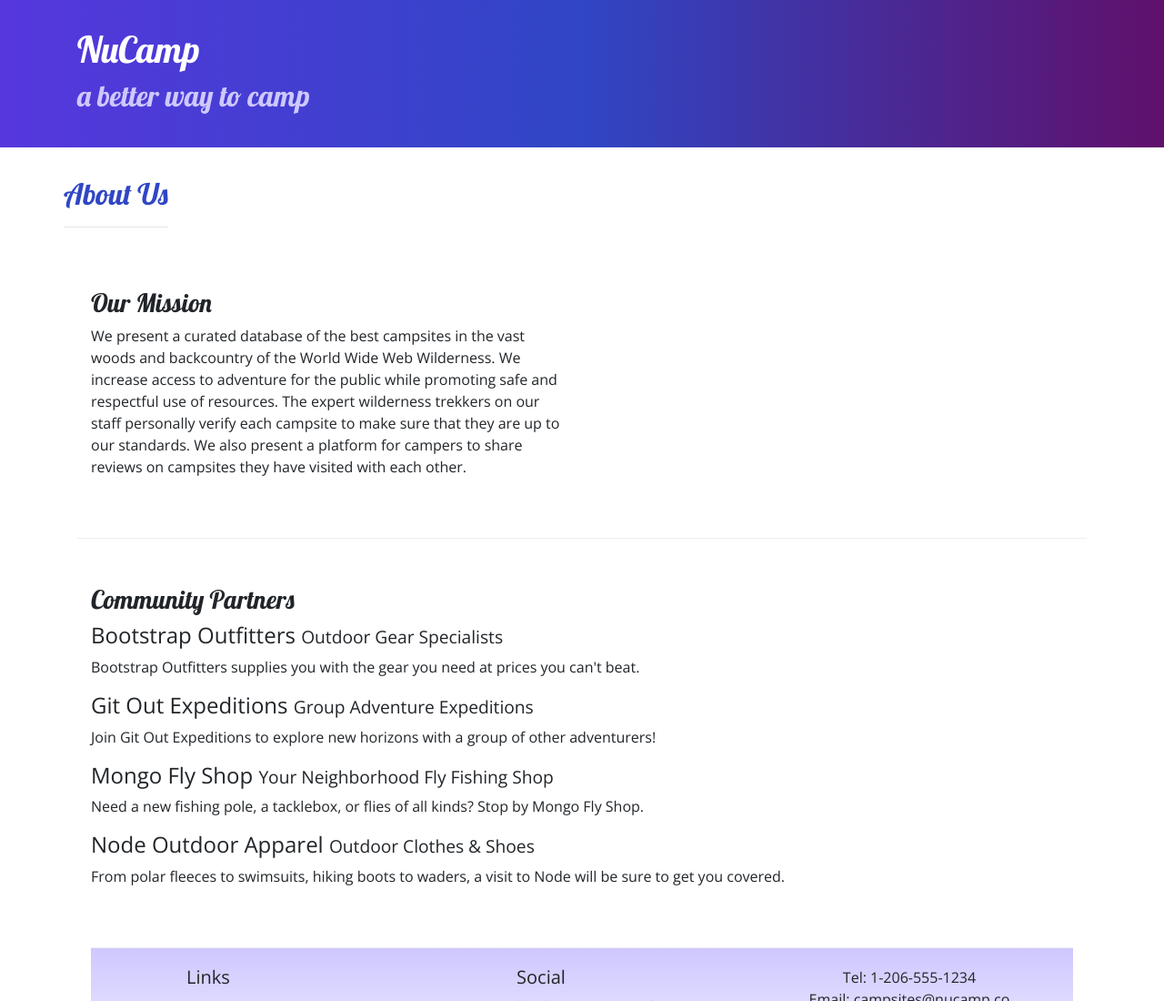
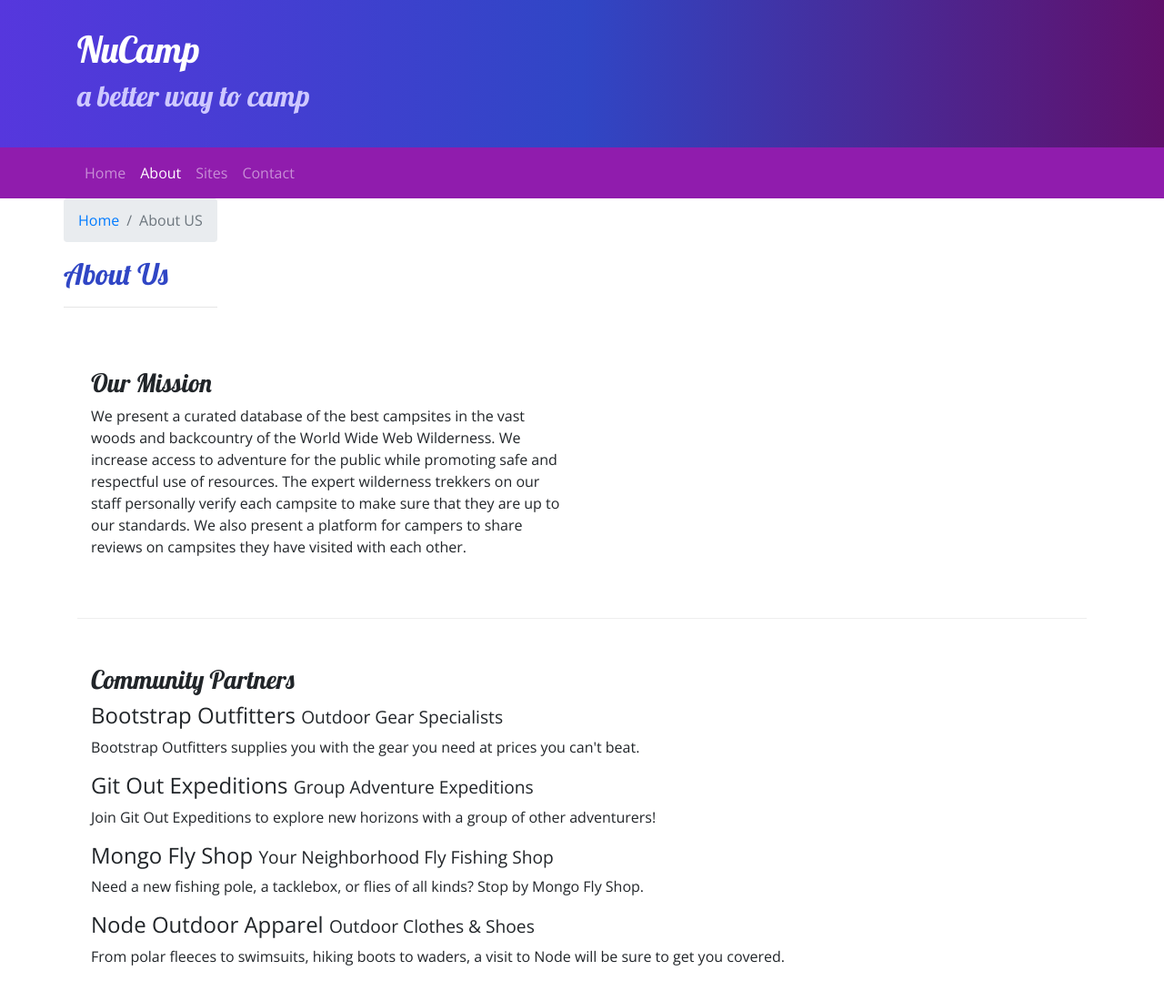
Before and after one commit to sabin007/git-test, a website: page aboutus.html in a window 1280 px wide. Shown: the top 1100 px of the page at 91% size. Drawn offline with nearby package versions, Linux system fonts and the light colour scheme.

Commit message:
My new changes

```diff
--- a/aboutus.html
+++ b/aboutus.html
@@ -27,10 +27,31 @@
       </div>
     </header >
 
+    <nav class="navbar navbar-expand-sm navbar-dark sticky-top">
+        <div class="container">
+        <button class="navbar-toggler ml-auto" type="button" data-toggle="collapse" data-target="#nucampNavbar">
+
+        <span class="navbar-toggler-icon"></span>
+        </button>
+    <div class="collapse navbar-collapse" id="nucampNavbar">
+       <ul class="navbar-nav">
+           <li class="nav-item"><a class="nav-link" href="index.html">Home</a></li>
+           <li class="nav-item active"><a class="nav-link" href="#">About</a> </li>
+           <li class="nav-item"><a class="nav-link" href="#">Sites</a></li>
+           <li class="nav-item"><a class="nav-link" href="#">Contact</a></li>
+            </ul>
+            </div>
+        </div>
+    </nav>
+
     <div class="container">
         <div class="row" >
             <div class="column">
+                <ol class="breadcrumb">
 
+                    <li class="breadcrumb-item"><a href="index.html">Home</a></li>
+                    <li class="breadcrumb-item active">About US</li>
+                </ol>
                <h2>About Us</h2>
                <hr />
             </div>
--- a/css/style.css
+++ b/css/style.css
@@ -18,6 +18,7 @@ footer {
 }
 
 .jumbotron {
+    margin: 0;
     padding: 30px;
     background-image: linear-gradient(to right, #5637DD, #3046C5, #60106B);
     color: white;
@@ -28,3 +29,6 @@ footer {
     border-bottom: 1px ridge;
     min-height: 200px;
 }
+.navbar {
+    background-color:#901CAD;
+}
--- a/package.json
+++ b/package.json
@@ -15,6 +15,7 @@
   },
   "dependencies": {
     "bootstrap": "^4.5.2",
+    "font-awesome": "^4.7.0",
     "jquery": "^3.5.1",
     "popper.js": "^1.16.1"
   }
```
Also changed, not shown: index.html (+17 -2 lines), 1 other file.
